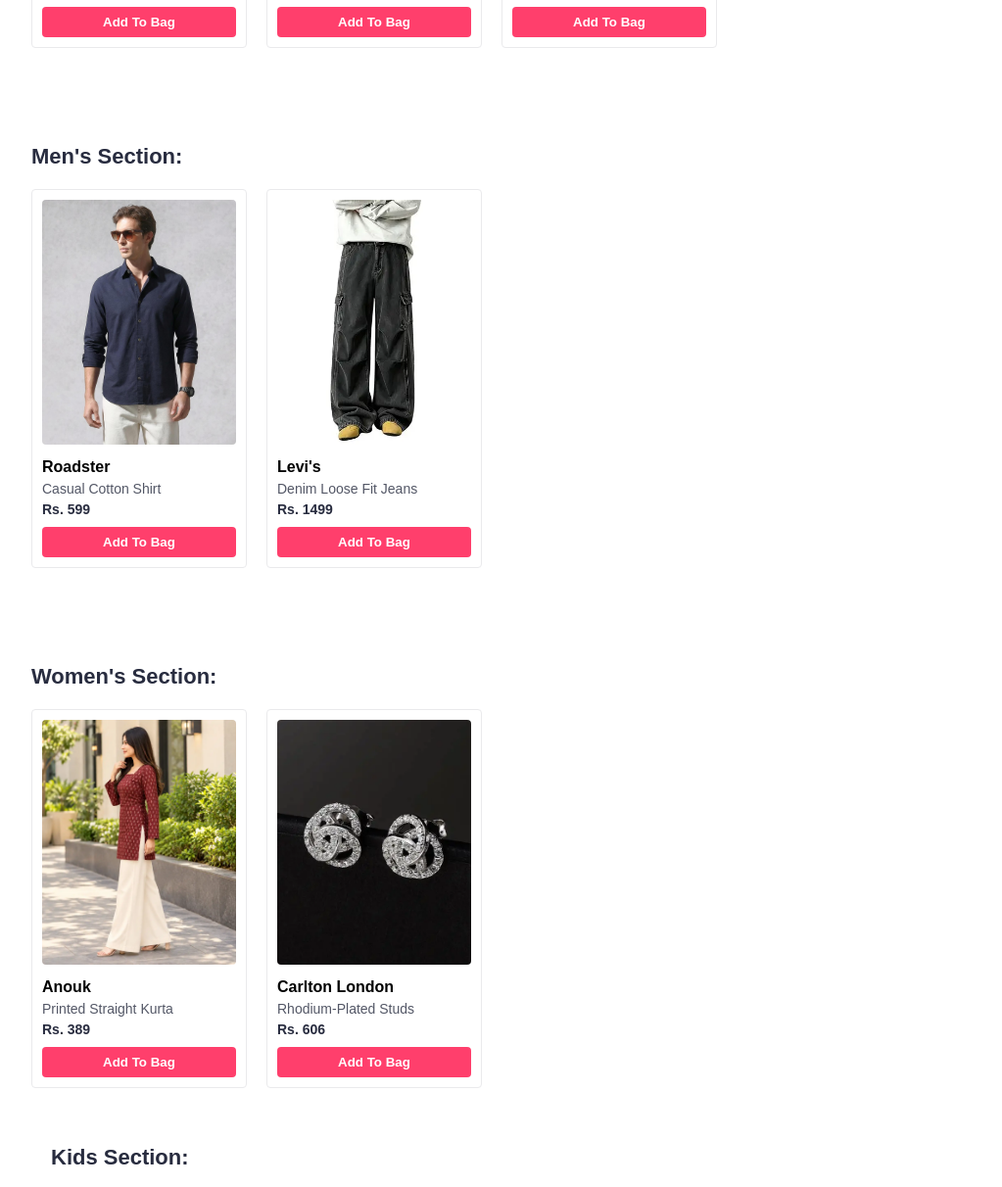
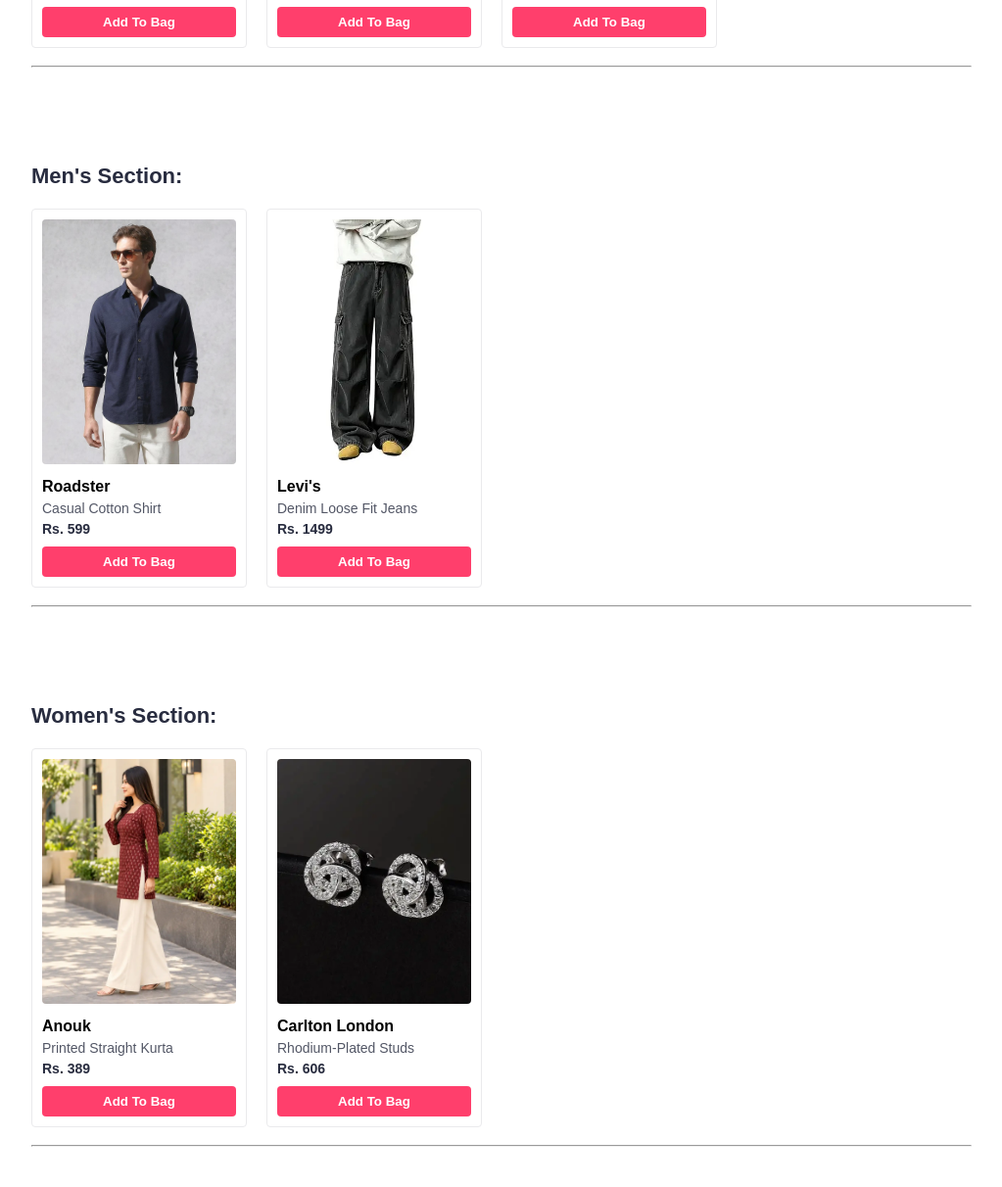
Before and after one commit to Astha0104-design/myntra-clone, a plain HTML site: page index.html in a window 1280 px wide. Shown: the part 493-1705 px from the top of the page at 98% size, without its empty margins (128-1151 px from the left). Drawn offline with Linux system fonts and the light colour scheme.

Commit message:
fixes added to index.html file

```diff
--- a/index.html
+++ b/index.html
@@ -45,6 +45,8 @@
                     <button class="add-btn">Add To Bag</button>
                 </div>
             </div>
+            <br>
+            <hr>
         </div>
         <br>
         <div class="container">
@@ -67,6 +69,8 @@
                     <button class="add-btn">Add To Bag</button>
                 </div>
             </div>
+            <br>
+            <hr>
         </div>
         <br>
         <div class="container">
@@ -89,6 +93,9 @@
                 </div>
             </div>
             <br>
+            <hr>
+        </div>
+        <br>
         <div class="container">
             <h2 class="heading">Kids Section:</h2>
             <div class="products-grid" id="products-container">
@@ -108,6 +115,8 @@
                     <button class="add-btn">Add To Bag</button>
                 </div>
             </div>
+            <br>
+            <hr>
         </div>
         <br>
     </main>
```
Lines whose indentation alone changed are shown as unchanged.
